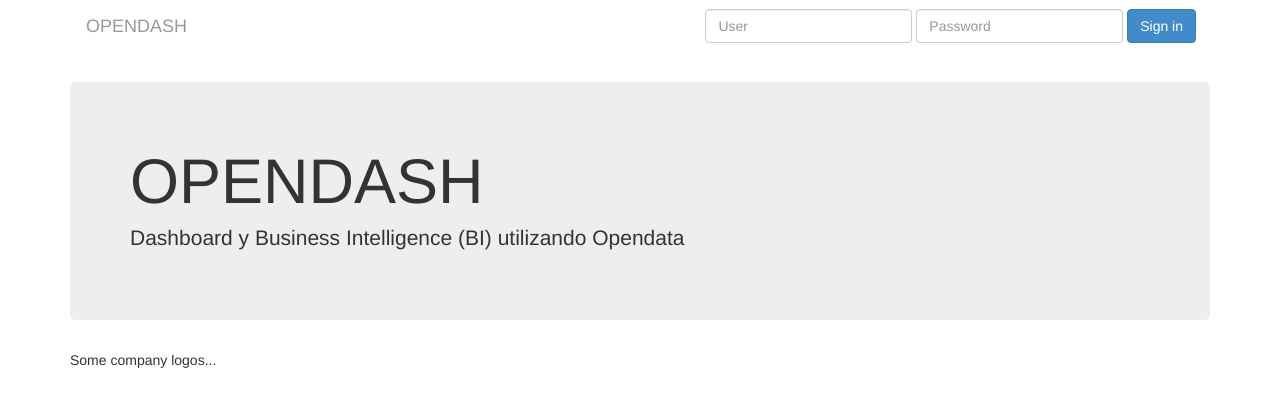
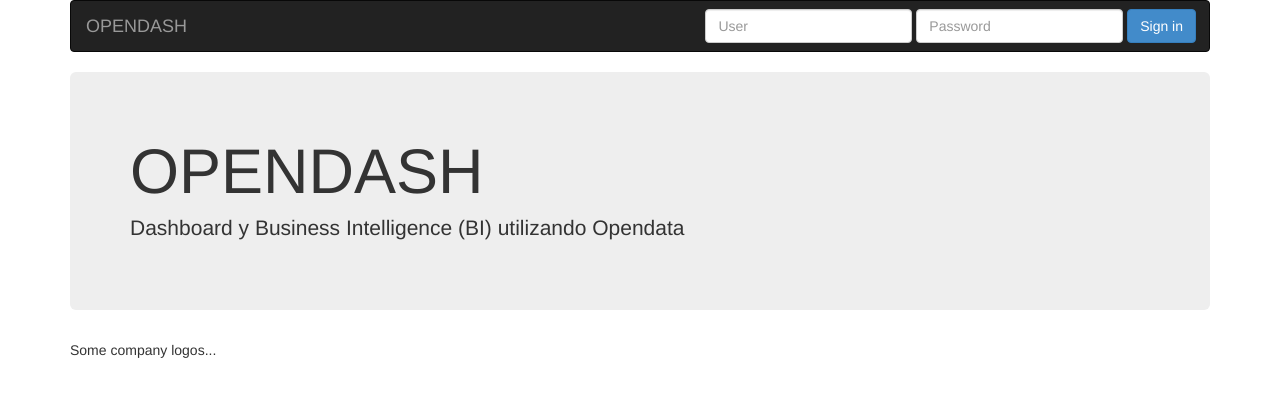
Before and after one commit to unaguil/opendash, a Flask app: page / in a window 1280 px wide. Shown: the top 407 px of the page. Run offline with Flask 2, Linux system fonts and the light colour scheme; some libraries are stand-ins or nearby versions.

Commit message:
Header style changed to use inverse navbar and avoid height problems

```diff
--- a/templates/header.html
+++ b/templates/header.html
@@ -1,21 +1,16 @@
-<div class="navbar" role="navigation">
+<div class="navbar navbar-inverse" role="navigation">
   <div class="container">
 	<div class="navbar-header">
-	  <button type="button" class="navbar-toggle" data-toggle="collapse" data-target=".navbar-collapse">
-		<span class="sr-only">Toggle navigation</span>
-		<span class="icon-bar"></span>
-		<span class="icon-bar"></span>
-		<span class="icon-bar"></span>
-	  </button>
-	  <p class="navbar-brand text-muted">OPENDASH</p>
+	  <span class="navbar-brand">OPENDASH</span>
 	</div>
 	<div class="navbar-collapse collapse">
 		{% if user and user.is_authenticated() %}
 		<form class="navbar-form navbar-right" role="form" action="{{ url_for('logout') }}" method="post">
 			{{ form.csrf_token }}
 			<div class="form-group">
-				<h3>{{ user.user }} <button type="submit" class="btn btn-primary">Sign out</button></h3>
+				<a style="color:gray; margin-right: 4px; font-size:150%">{{ user.user }}</a>
 			</div>
+			<button type="submit" class="btn btn-primary">Sign out</button></h3>
   		</form>
 		{% else %}
 	  	<form class="navbar-form navbar-right" role="form" action="{{ url_for('login') }}" method="post">
```
